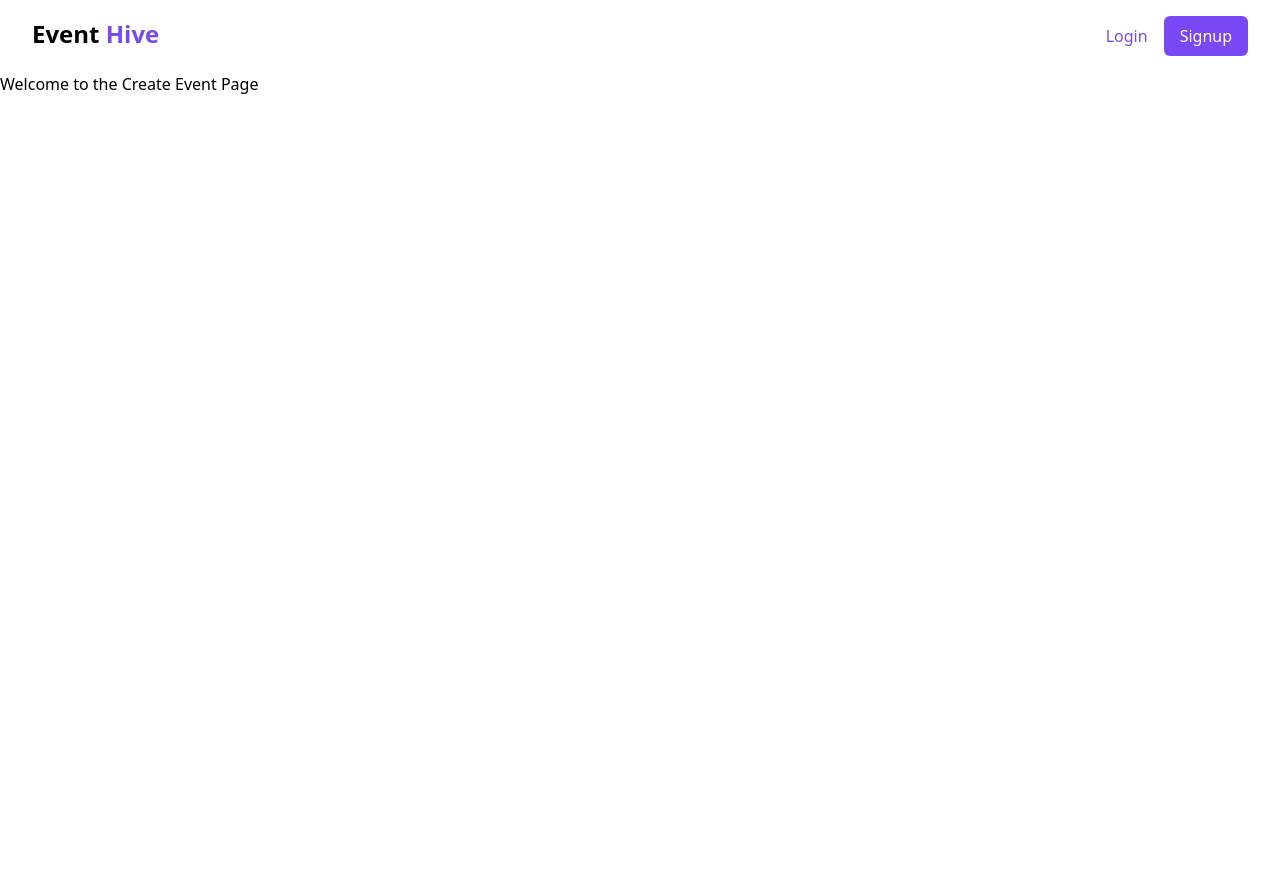
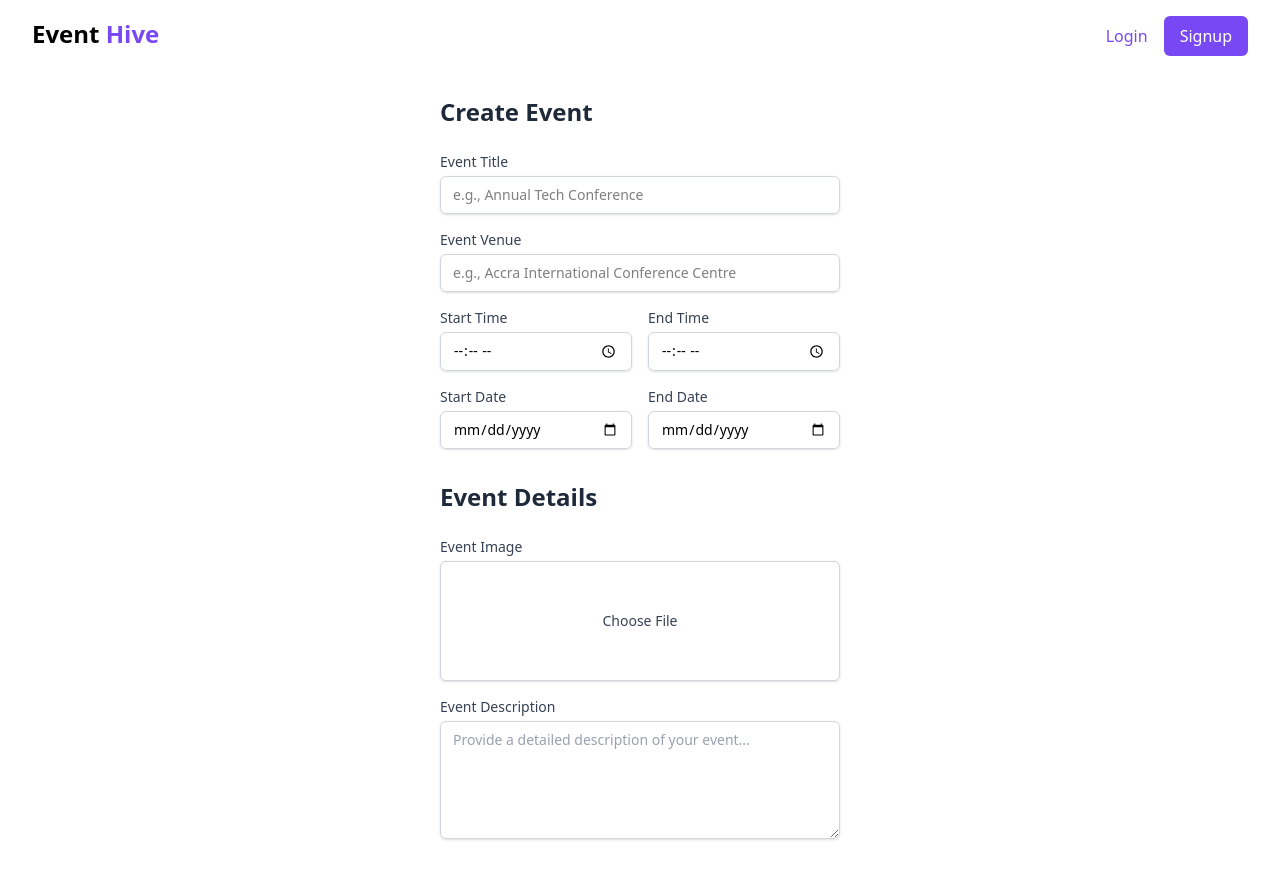
Before and after one commit to TheDominatorsC5/event-hive, a React (Vite) app: page /create-event in a window 1280 px wide. Before the commit the page ends 800 px from the top, so only its background shows below. Built offline with nearby package versions, Linux system fonts and the light colour scheme.

Commit message:
Create event page almost done and View event in progress

```diff
--- a/src/pages/CreateEvent.jsx
+++ b/src/pages/CreateEvent.jsx
@@ -5,7 +5,93 @@ export default function CreateEvent() {
         <>
             <Navbar />
             <section>
-                <h1>Welcome to the Create Event Page</h1>
+                <div class="max-w-md mx-auto p-6 bg-F8F8FA rounded-lg">
+    <h2 class="text-2xl font-bold text-gray-800 mb-6">Create Event</h2>
+
+    <form>
+        <div class="mb-4">
+            <label htmlFor="eventTitle" class="block text-sm font-medium text-gray-700 mb-1">Event Title</label>
+            <input
+                type="text"
+                id="eventTitle"
+                class="mt-1 block w-full px-3 py-2 border border-gray-300 rounded-md shadow-sm focus:outline-none focus:ring-blue-500 focus:border-blue-500 sm:text-sm"
+                placeholder="e.g., Annual Tech Conference"
+            />
+        </div>
+
+        <div class="mb-4">
+            <label htmlFor="eventVenue" class="block text-sm font-medium text-gray-700 mb-1">Event Venue</label>
+            <input
+                type="text"
+                id="eventVenue"
+                class="mt-1 block w-full px-3 py-2 border border-gray-300 rounded-md shadow-sm focus:outline-none focus:ring-blue-500 focus:border-blue-500 sm:text-sm"
+                placeholder="e.g., Accra International Conference Centre"
+            />
+        </div>
+
+        <div class="mb-4 flex flex-col sm:flex-row gap-4">
+            <div class="flex-1">
+                <label htmlFor="startTime" class="block text-sm font-medium text-gray-700 mb-1">Start Time</label>
+                <input
+                    type="time"
+                    id="startTime"
+                    class="mt-1 block w-full px-3 py-2 border border-gray-300 rounded-md shadow-sm focus:outline-none focus:ring-blue-500 focus:border-blue-500 sm:text-sm"
+                />
+            </div>
+            <div class="flex-1">
+                <label htmlFor="endTime" class="block text-sm font-medium text-gray-700 mb-1">End Time</label>
+                <input
+                    type="time"
+                    id="endTime"
+                    class="mt-1 block w-full px-3 py-2 border border-gray-300 rounded-md shadow-sm focus:outline-none focus:ring-blue-500 focus:border-blue-500 sm:text-sm"
+                />
+            </div>
+        </div>
+
+        <div class="mb-4 flex flex-col sm:flex-row gap-4">
+            <div class="flex-1">
+                <label htmlFor="startDate" class="block text-sm font-medium text-gray-700 mb-1">Start Date</label>
+                <input
+                    type="date"
+                    id="startDate"
+                    class="mt-1 block w-full px-3 py-2 border border-gray-300 rounded-md shadow-sm focus:outline-none focus:ring-blue-500 focus:border-blue-500 sm:text-sm"
+                />
+            </div>
+            <div class="flex-1">
+                <label htmlFor="endDate" class="block text-sm font-medium text-gray-700 mb-1">End Date</label>
+                <input
+                    type="date"
+                    id="endDate"
+                    class="mt-1 block w-full px-3 py-2 border border-gray-300 rounded-md shadow-sm focus:outline-none focus:ring-blue-500 focus:border-blue-500 sm:text-sm"
+                />
+            </div>
+        </div>
+    </form>
+
+    <h2 class="text-2xl font-bold text-gray-800 mt-8 mb-6">Event Details</h2>
+
+    <div class="mb-4">
+        <label class="block text-sm font-medium text-gray-700 mb-1">Event Image</label>
+        <input type="file" id="eventImageUpload" class="hidden" /> {/* Corrected to type="file" and hidden */}
+        <label
+            htmlFor="eventImageUpload"
+            class="cursor-pointer flex items-center justify-center w-full h-30 px-4 py-2 border border-gray-300 rounded-md shadow-sm text-sm font-medium text-gray-700 bg-white hover:bg-gray-50 focus:outline-none focus:ring-2 focus:ring-offset-2 focus:ring-blue-500"
+        >
+            Choose File
+        </label>
+        {/* You'll typically use React state here to display the chosen file name or a preview */}
+    </div>
+
+    <div class="mb-4">
+        <label htmlFor="eventDescription" class="block text-sm font-medium text-gray-700 mb-1">Event Description</label>
+        <textarea
+            id="eventDescription"
+            rows="5"
+            placeholder="Provide a detailed description of your event..."
+            class="mt-1 block w-full px-3 py-2 border border-gray-300 rounded-md shadow-sm focus:outline-none focus:ring-blue-500 focus:border-blue-500 sm:text-sm placeholder-gray-400"
+        ></textarea>
+    </div>
+</div>
             </section>
         </>
     );
--- a/src/pages/ViewEvent.jsx
+++ b/src/pages/ViewEvent.jsx
@@ -7,7 +7,17 @@ export default function ViewEvent() {
     return (
         <>
             <Navbar />
-            <EventDetail />
+            <div
+            className="relative min-h-[595px] min-w-[1320] flex items-center justify-center bg-cover bg-center bg-no-repeat inset-0 bg-black opacity-40"
+            style={{backgroundImage: "url('https://plus.unsplash.com/premium_photo-1661306437817-8ab34be91e0c?w=900&auto=format&fit=crop&q=60&ixlib=rb-4.1.0&ixid=M3wxMjA3fDB8MHxzZWFyY2h8MXx8ZXZlbnRzfGVufDB8fDB8fHww')"}}>
+
+                <div>
+                    <h2>Dream world wide in jakatra</h2>
+                    <h3>IIIT Sonepat</h3>
+                    <h4>DesignHub organized a 3D Modeling Workshop using Blender on 16th February at 5 PM. The workshop taught participants the magic of creating stunning 3D models and animations using Blender. It was suitable for both beginners and experienced users. The event was followed by a blender-render competition, which added to the excitement.</h4>
+                </div>
+                <EventDetail />
+            </div>
             <SimilarEvents />
             <Footer />
         </>
```
